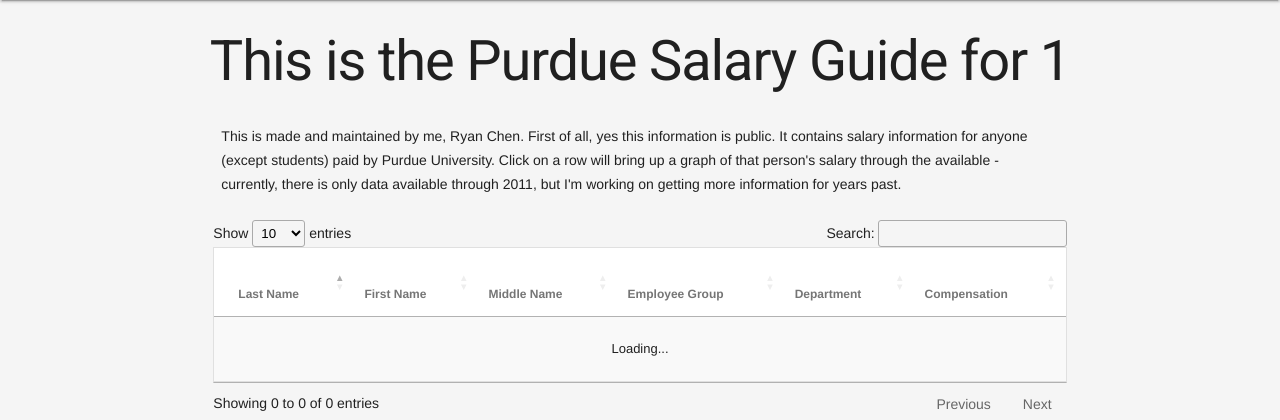
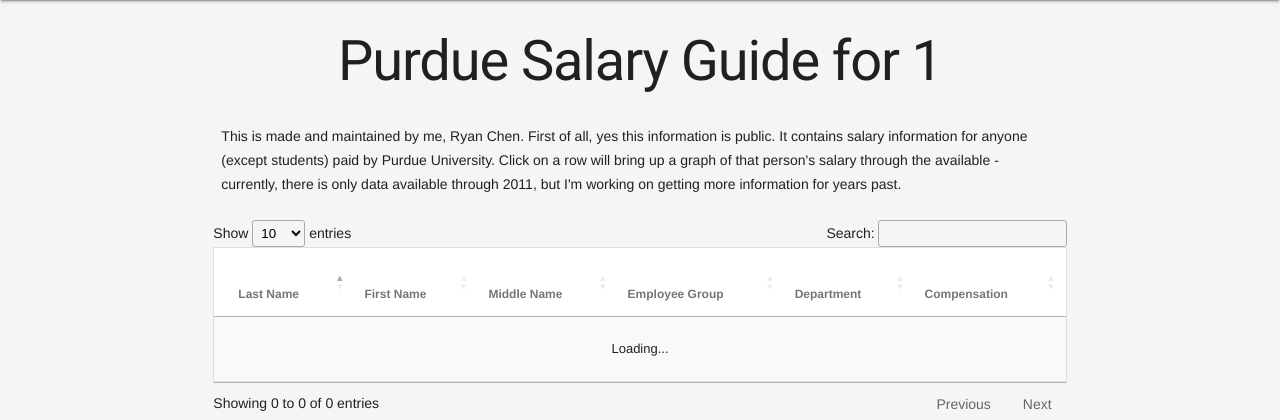
Before and after one commit to fatcat2/sturdy-pancake, a Flask app: page /1 in a window 1280 px wide. Shown: the part 64-484 px from the top of the page. Run offline with Flask 2, Linux system fonts and the light colour scheme; some libraries are stand-ins or nearby versions.

Commit message:
Final commit for this. Then revamp

```diff
--- a/templates/index.html
+++ b/templates/index.html
@@ -35,7 +35,7 @@
 <main class="mdl-layout__content">
 	<div class="mdl-grid mdl-grid--no-spacing">
 		<div class="mdl-cell mdl-cell--12-col">
-			<h1 style="text-align: center;">This is the Purdue Salary Guide for {{ year }}</h1>
+			<h1 style="text-align: center;">Purdue Salary Guide for {{ year }}</h1>
 			<div id="monies" class="mdl-cell mdl-cell--8-col-desktop mdl-cell--middle mdl-cell--12-col-tablet mdl-cell--12-col-phone mdl-cell--2-offset-desktop mdl-cell--0-offset-tablet mdl-cell--0-offset-phone">
 				<p>This is made and maintained by me, Ryan Chen. First of all, yes this information is public. It contains salary information for anyone (except students) paid by Purdue University. Click on a row will bring up a graph of that person's salary through the available - currently, there is only data available through 2011, but I'm working on getting more information for years past.</p>
 			</div>
```
